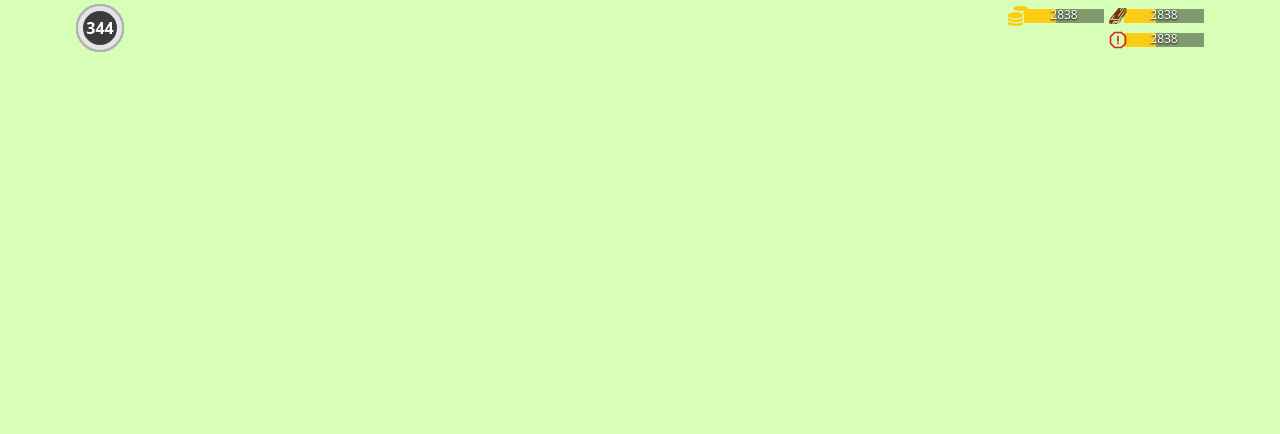
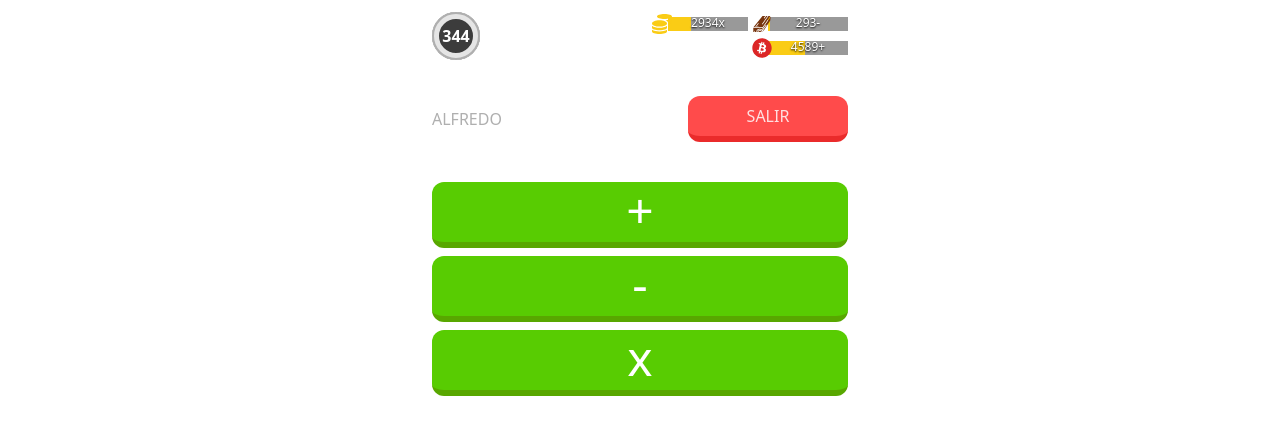
Before and after one commit to addier94/aritmetic-game, a React (Create React App) app: page / in a window 1280 px wide. Shown: the top 434 px of the page. Built offline with nearby package versions, Linux system fonts and the light colour scheme.

Commit message:
add buttons ui

```diff
--- a/src/components/home/HomeView/HomeView.module.css
+++ b/src/components/home/HomeView/HomeView.module.css
@@ -1,5 +1,5 @@
 .homeView {
-  @apply bg-primary h-screen;
+  @apply sm:max-w-md sm:mx-auto py-2 px-4 h-screen;
 }
 .homeView header section:first-child {
   @apply bg-gray w-12 h-12 relative border-zinc-700 rounded-full flex items-center justify-center text-white font-bold shadow-inner;
--- a/src/components/home/HomeView/HomeView.tsx
+++ b/src/components/home/HomeView/HomeView.tsx
@@ -1,46 +1,90 @@
-import React from 'react';
+import React, {FC, ReactNode} from 'react';
 import s from './HomeView.module.css';
-import {FaCoins} from 'react-icons/fa';
-import {BiErrorAlt} from 'react-icons/bi';
+import {FaCoins, FaBitcoin} from 'react-icons/fa';
 import {GiWoodBeam} from 'react-icons/gi';
 
 const HomeView:React.FC = () => {
   return (
     <div className={s.homeView}>
-      <header className='flex justify-between items-center px-3 py-1 lg:mx-16'>
+      <header className='flex justify-between items-center py-1'>
         <section
         >344
         </section>
         <section className='grid grid-cols-2 gap-1'>
           <div className='flex items-center'>
             <FaCoins className='text-yellow-400 w-5 h-5 -mr-1 relative z-10 '/>
-            <ProgressBars />
+            <ProgressBars progress={{count: 2934, op: 'x'}} />
           </div>
           <div className='flex items-center'>
             <GiWoodBeam className='text-amber-900 w-5 h-5 -mr-1 relative z-10' />
-            <ProgressBars />
+            <ProgressBars progress={{count: 293, op: '-'}} />
           </div>
           <div className='flex items-center col-start-2'>
-            <BiErrorAlt className='text-red-600 w-5 h-5 -mr-1 relative z-10 '/>
-            <ProgressBars />
+            <FaBitcoin className='text-red-600 w-5 h-5 -mr-1 relative z-10 '/>
+            <ProgressBars progress={{count: 4589, op: '+'}} />
           </div>
         </section>
       </header>
+
+      <Logout />
+      {/* <FormLogin /> */}
+      <section className='mt-8'>
+        <NavBtn >+</NavBtn>
+        <NavBtn >-</NavBtn>
+        <NavBtn >x</NavBtn>
+      </section>
     </div>
   );
 };
 
 export default HomeView;
 
-const ProgressBars = () => {
+interface ProgressBarsProps {
+  progress: {count: number, op: string}
+}
+const ProgressBars:FC<ProgressBarsProps> = ({progress}) => {
   return (
     <article
     >
       <div
         className='absolute top-0 left-0 bg-yellow-400 h-full'
-        style={{width: '40%'}}>
+        style={{width: `${progress.count / 100}%`}}>
       </div>
-      <span className='absolute inset-0 leading-[12px]'>2838</span>
+      <span className='absolute inset-0 leading-[12px]'>{progress.count + progress.op}</span>
     </article>
   );
 };
+
+const NavBtn:React.FC<{children: ReactNode}> = ({children}) => {
+  return (
+    <button
+      className={`bg-primary2 mt-2 col-span-4 border-primary3 px-4 text-white border-b-[6px] w-full hover:opacity-90 duration-150 rounded-xl font-medium py-1 text-5xl pb-2`}>
+      {children}
+    </button>
+  );
+};
+
+const FormLogin = () => {
+  return (
+    <form className='mt-8 grid grid-cols-12 gap-x-1'>
+      <input
+        type="text"
+        className='border col-span-8 rounded-xl border-primary py-1 px-3'
+        placeholder='Name' />
+      <button
+        className={`bg-primary2 col-span-4 border-primary3 px-4 text-white border-b-[6px] w-full hover:opacity-90 duration-150 rounded-xl font-medium py-2`}
+      >ENTRAR</button>
+    </form>
+  );
+};
+
+const Logout = () => {
+  return (
+    <article className='flex items-center justify-between mt-8'>
+      <span className='text-gray2 uppercase'>Alfredo</span>
+      <button
+        className={`bg-danger2 text-danger border-danger3 w-40 ml-2 px-4 border-b-[6px] hover:opacity-90 duration-150 rounded-xl font-medium py-2`}
+      >SALIR</button>
+    </article>
+  );
+};
```
